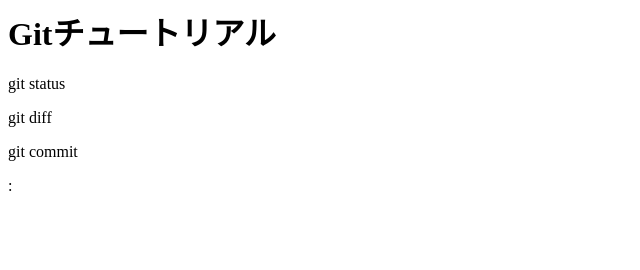
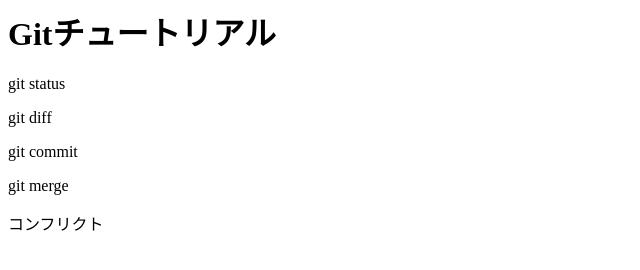
Before and after one commit to daisuke-1020/git_tutorial, a plain HTML site: page index.html in a window 1280 px wide. Shown: the whole page, without its empty margins (0-640 px from the left). Drawn offline with Linux system fonts and the light colour scheme.

Commit message:
コンフリクトをmasterに追加

```diff
--- a/index.html
+++ b/index.html
@@ -2,4 +2,5 @@
 <p>git status</p>
 <p>git diff</p>
 <p>git commit</p>
-:
+<p>git merge</p>
+<p>コンフリクト</p>
```
